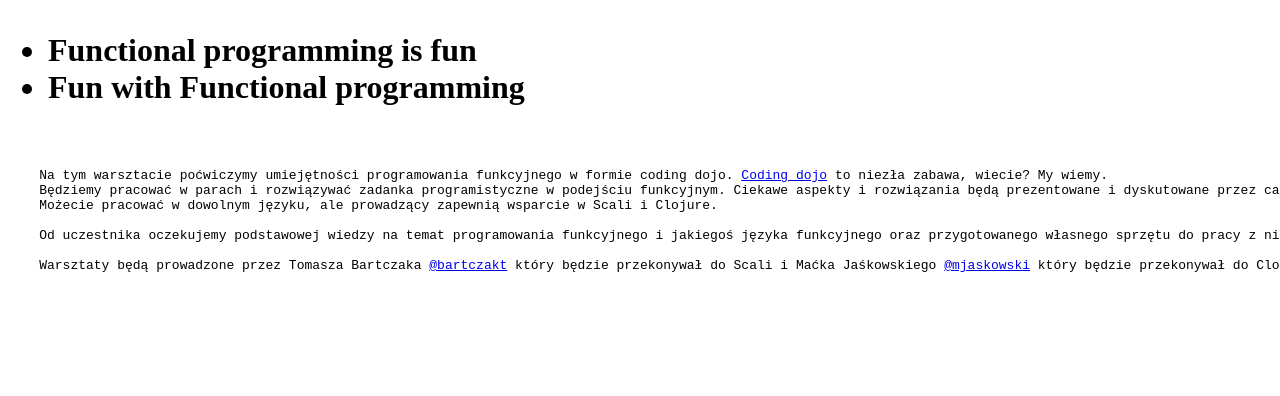
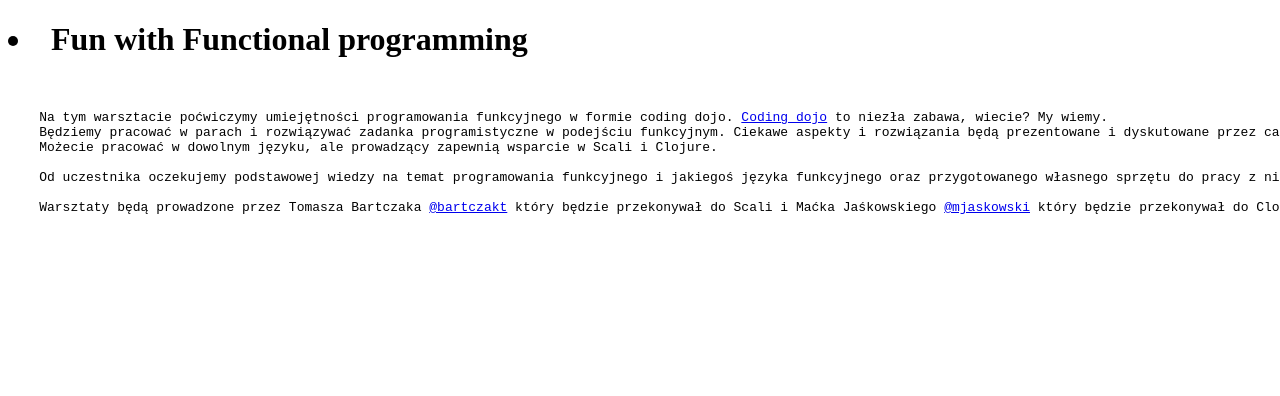
Before and after one commit to kretes/kretes.github.io, a plain HTML site: page functional-workshop-warsjawa-2014/index.html in a window 1280 px wide. Shown: the top 396 px of the page. Drawn offline with Linux system fonts and the light colour scheme.

Commit message:
one title

```diff
--- a/functional-workshop-warsjawa-2014/index.html
+++ b/functional-workshop-warsjawa-2014/index.html
@@ -5,10 +5,7 @@
 </head>
 <body>
 <h1>
-    <ul>
-        <li> Functional programming is fun</li>
         <li> Fun with Functional programming</li>
-    </ul>
 </h1>
 <pre>
 <!--
```
